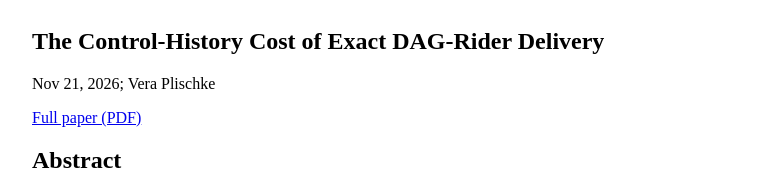
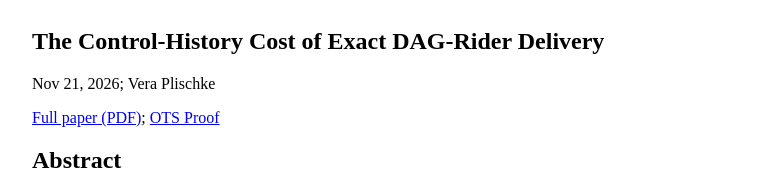
Before and after one commit to vplischke/research, a plain HTML site: page TETRIS/index.html in a window 1280 px wide. Shown: the top 191 px of the page, without its empty margins (256-1023 px from the left). Drawn offline with nearby package versions, Linux system fonts and the light colour scheme.

Commit message:
Add OTS Proof link to index.html

```diff
--- a/TETRIS/index.html
+++ b/TETRIS/index.html
@@ -31,7 +31,7 @@
     <p>Nov 21, 2026; Vera Plischke</p>
 
     <p>
-      <a href="paper.pdf">Full paper (PDF)</a>
+      <a href="paper.pdf">Full paper (PDF)</a>; <a href="paper.pdf.ots">OTS Proof</a>
     </p>
 
     <h2>Abstract</h2>
```
